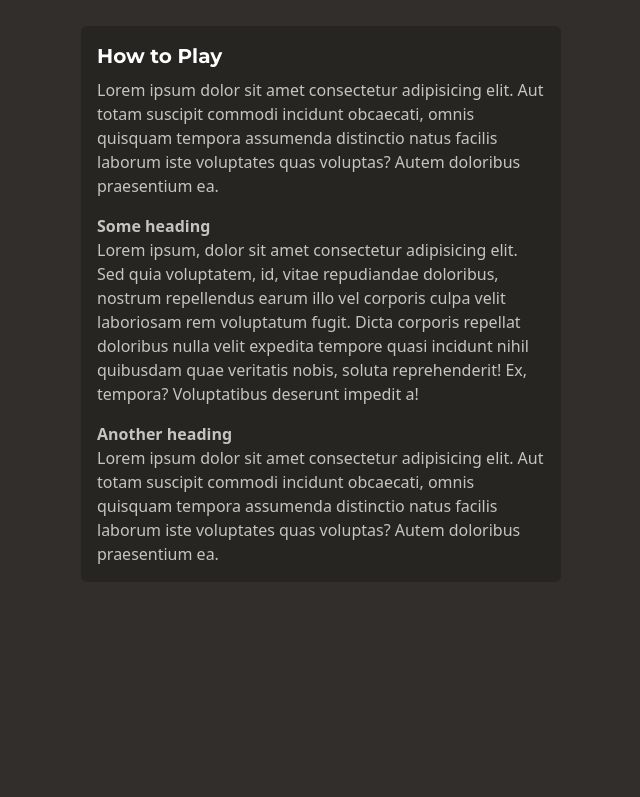
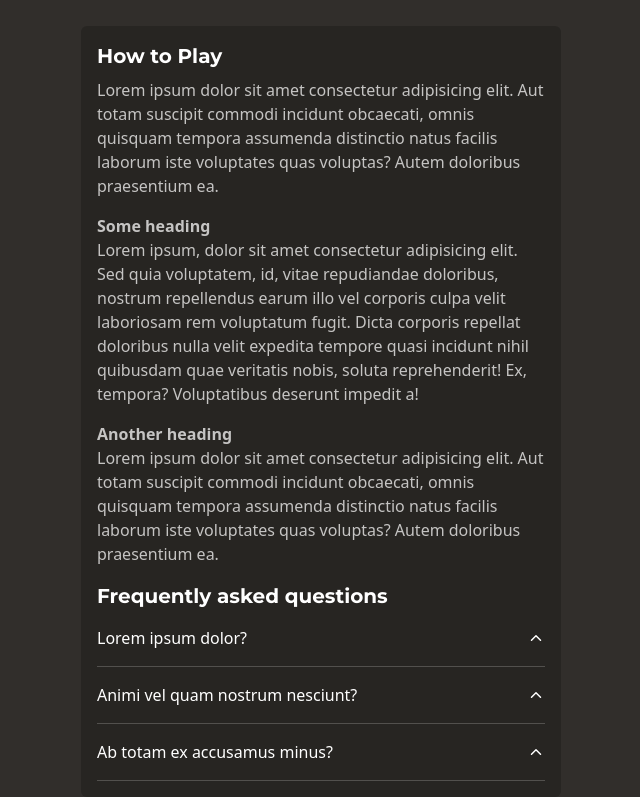
Before and after one commit to pt232/pawn-game, a Next.js app: page / in a window 1280 px wide. Shown: the part 662-1459 px from the top of the page, without its empty margins (319-959 px from the left). Before the commit the page ends 1260 px from the top, so only its background shows below. Built offline with nearby package versions, Linux system fonts and the light colour scheme.

Commit message:
feat(accordion): add faq with accordion components

```diff
--- /dev/null
+++ b/components/ui/accordion-item.tsx
@@ -0,0 +1,35 @@
+import { ChevronUp } from "lucide-react";
+import { useState } from "react";
+
+type AccordionItemProps = {
+  children: React.ReactNode;
+  title: string;
+};
+
+export default function AccordionItem({ children, title }: AccordionItemProps) {
+  const [isOpen, setIsOpen] = useState(false);
+
+  return (
+    <div className="border-b border-b-secondary-400">
+      <button
+        className="group flex w-full items-center justify-between gap-x-4   py-4"
+        onClick={() => setIsOpen((prev) => !prev)}
+      >
+        <h3 className="group-hover:underline">{title}</h3>
+        <ChevronUp
+          size={18}
+          className={`${
+            isOpen ? "-rotate-180" : "rotate-0"
+          } transition-transform duration-300`}
+        />
+      </button>
+      <div
+        className={`${
+          isOpen ? "max-h-56 pb-4" : "max-h-0"
+        } w-full overflow-y-hidden text-secondary-300 transition-all duration-300`}
+      >
+        {children}
+      </div>
+    </div>
+  );
+}
--- a/pages/index.tsx
+++ b/pages/index.tsx
@@ -3,6 +3,7 @@ import PageHeader from "@/components/page-header";
 import Board from "@/components/board";
 import Button from "@/components/ui/button";
 import Card from "@/components/ui/card";
+import AccordionItem from "@/components/ui/accordion-item";
 
 export default function Home() {
   return (
@@ -59,6 +60,27 @@ export default function Home() {
                 tempora assumenda distinctio natus facilis laborum iste
                 voluptates quas voluptas? Autem doloribus praesentium ea.
               </p>
+
+              <h2 className="mt-4 font-primary text-xl font-bold">
+                Frequently asked questions
+              </h2>
+              <AccordionItem title="Lorem ipsum dolor?">
+                Lorem ipsum dolor sit amet consectetur adipisicing elit. Ab
+                totam ex accusamus minus id sed eligendi quos architecto!
+                Expedita, incidunt.
+              </AccordionItem>
+              <AccordionItem title="Animi vel quam nostrum nesciunt?">
+                Lorem ipsum dolor sit amet consectetur adipisicing elit.
+                Expedita corporis quibusdam quae, id obcaecati hic laudantium
+                impedit! Animi vel quam nostrum nesciunt dignissimos similique
+                iste aliquam reprehenderit laborum voluptas omnis nobis facilis
+                voluptate eveniet, accusamus quod nihil recusandae.
+              </AccordionItem>
+              <AccordionItem title="Ab totam ex accusamus minus?">
+                Lorem ipsum dolor sit amet consectetur adipisicing elit. Ab
+                totam ex accusamus minus id sed eligendi quos architecto!
+                Expedita, incidunt.
+              </AccordionItem>
             </Card>
           </section>
         </main>
```
Also changed, not shown: 1 other file (tests, documents, lock files or other folders).
